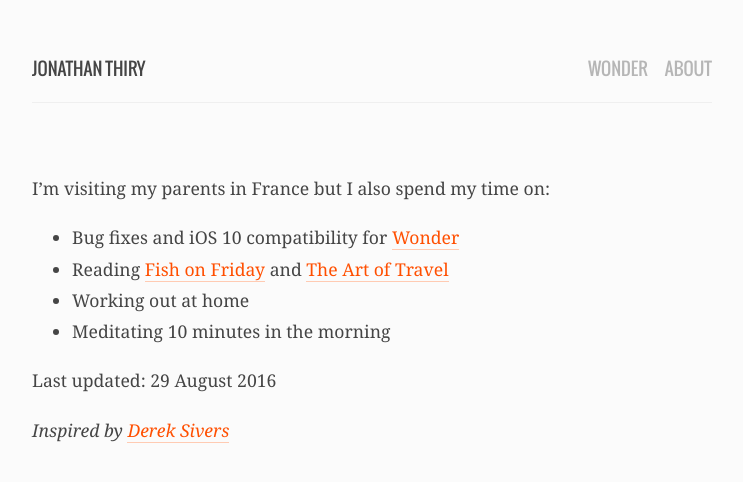
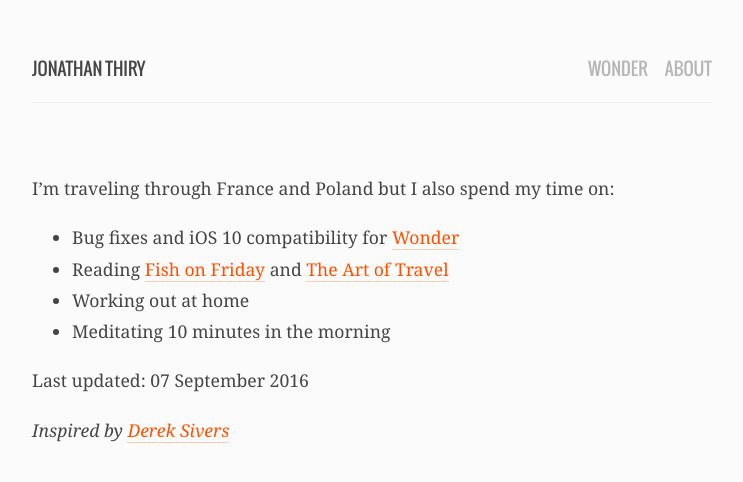
Before and after one commit to jonathanthiry/jonathanthiry.github.com, a Jekyll site: the page built from now.md, in a window 1280 px wide. Shown: the top 482 px of the page, without its empty margins (268-1011 px from the left). Built offline with Jekyll 4.4.1, drawn with Linux system fonts in a browser that asks for light colours.

Commit message:
Update now page

```diff
--- a/now.md
+++ b/now.md
@@ -1,10 +1,10 @@
 ---
 layout: page
 permalink: /now
-date: 2016-08-29
+date: 2016-09-07
 ---
 
-I'm visiting my parents in France but I also spend my time on:
+I'm traveling through France and Poland but I also spend my time on:
 
 - Bug fixes and iOS 10 compatibility for [Wonder](/wonder)
 - Reading [Fish on Friday](https://www.amazon.com/Fish-Friday-Feasting-Fasting-Discovery/dp/B000MR8TH2?tag=jonathanthiry-20) and [The Art of Travel](https://www.amazon.com/Art-Travel-Alain-Botton/dp/0375725342?tag=jonathanthiry-20)
```
